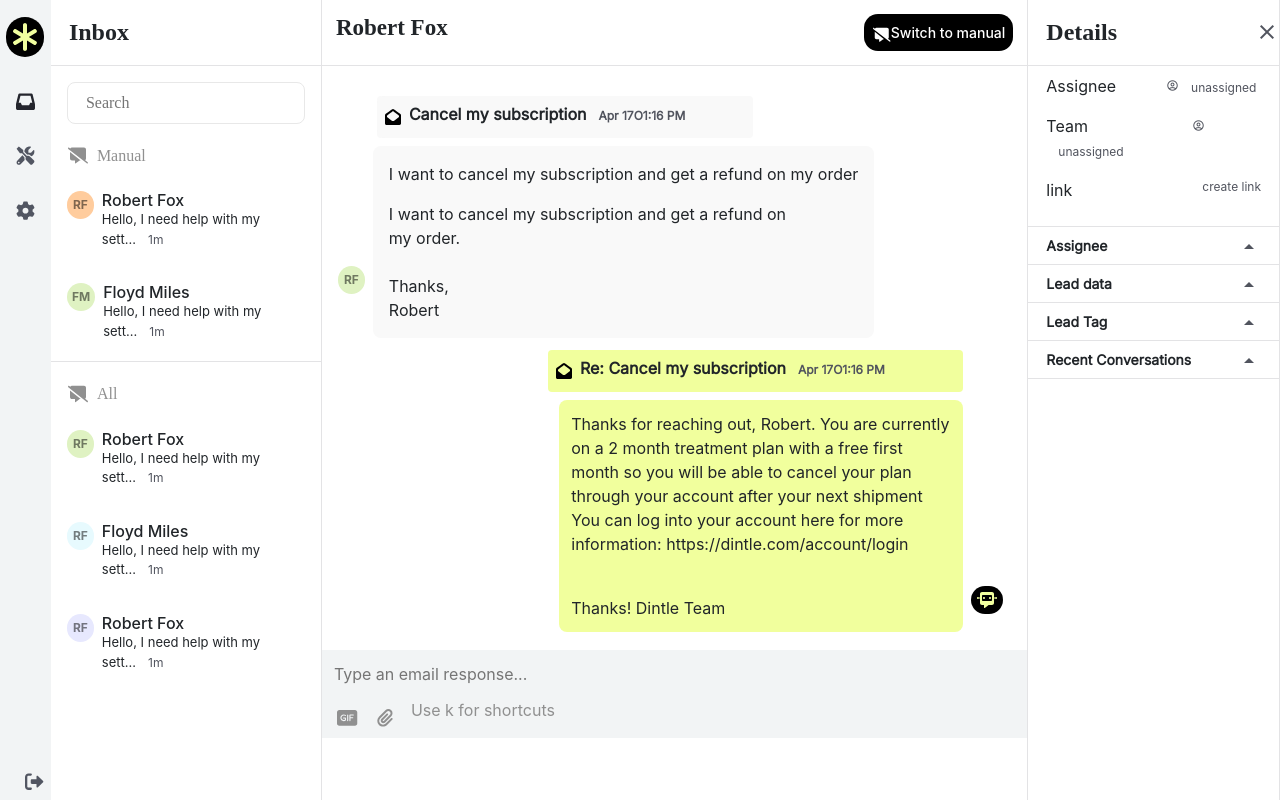
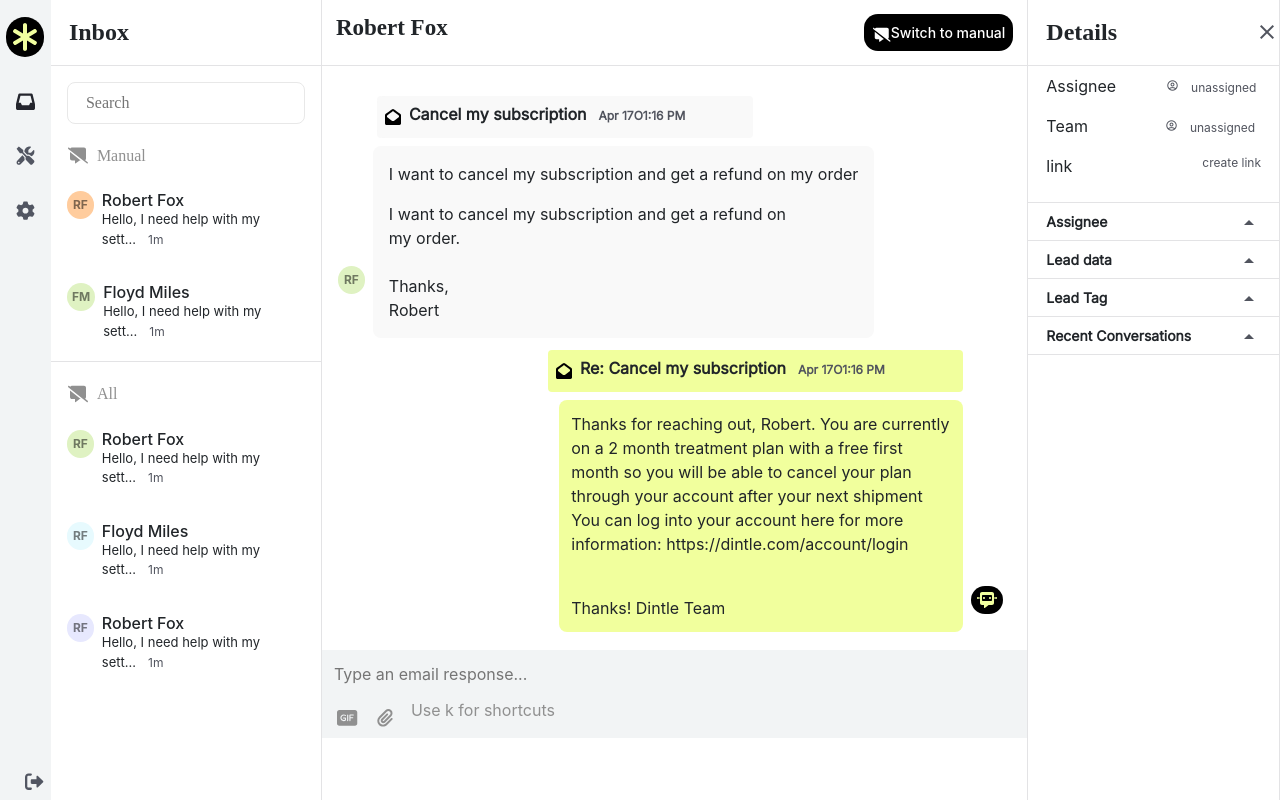
Before and after one commit to deeksha-developer/chatBox, a React (Create React App) app: page / in a window 1280 px wide. Built offline with nearby package versions, Linux system fonts and the light colour scheme; a web font is replaced by a local one.

Commit message:
icon section

```diff
--- a/src/component/Details/index.tsx
+++ b/src/component/Details/index.tsx
@@ -60,7 +60,7 @@ const Detail = (props: any) => {
             <p>
               Team
               <span
-                style={{ paddingLeft: '92px', fontSize: '13px' }}
+                style={{ paddingLeft: '65px', fontSize: '13px' }}
                 className="material-symbols-outlined">
                 account_circle
               </span>
```
